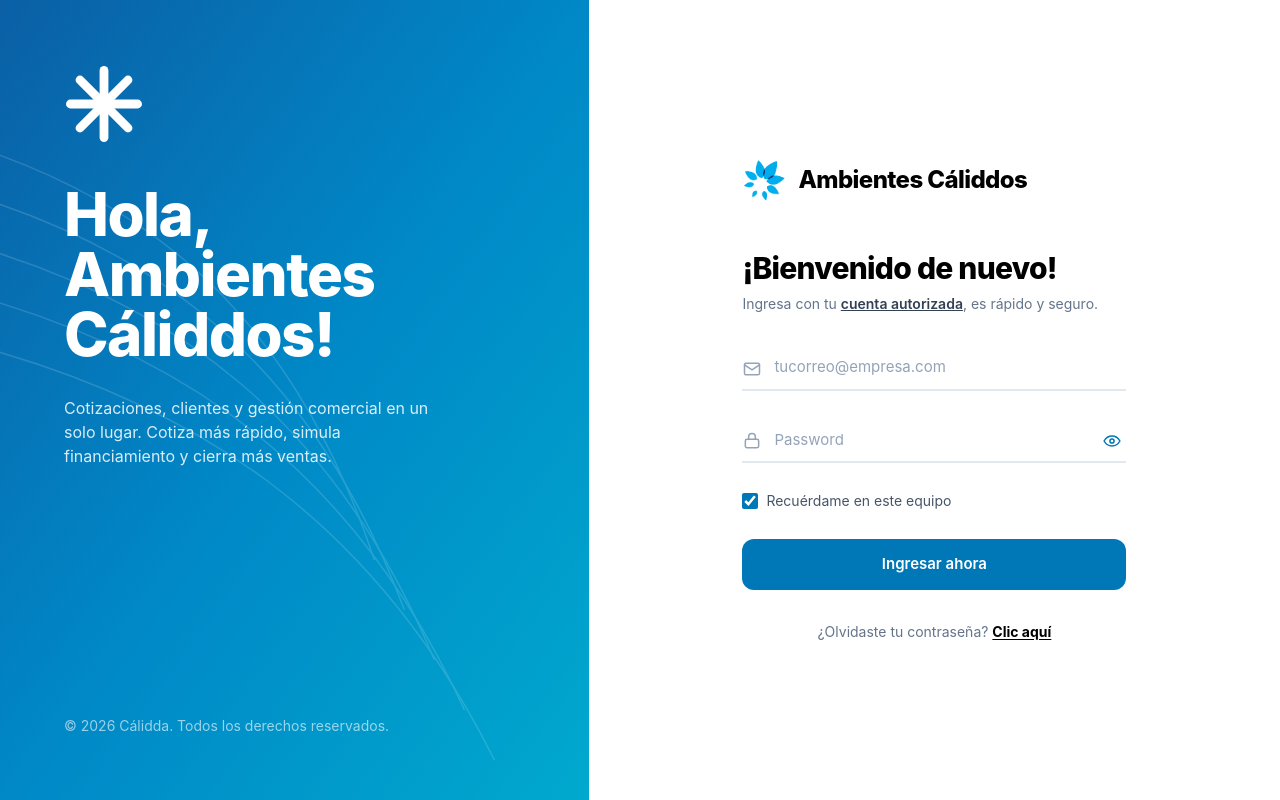
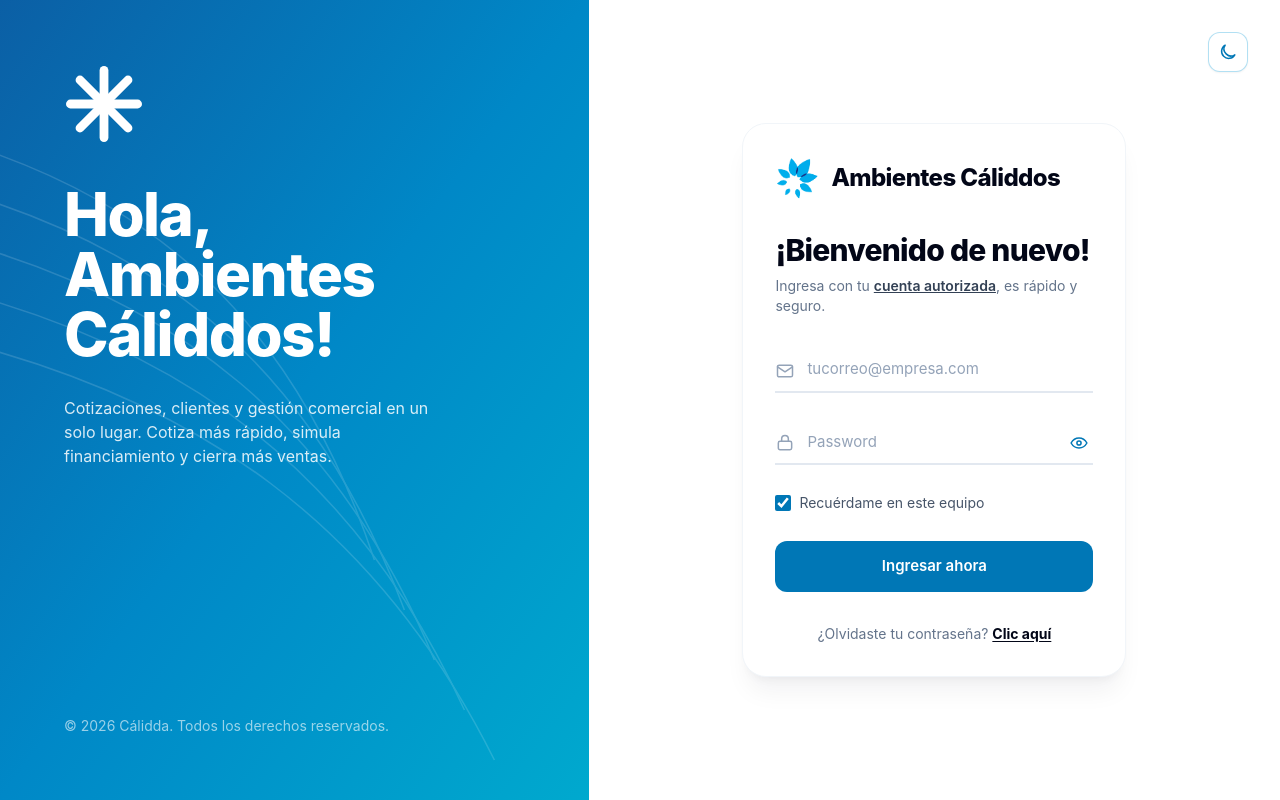
Before and after one commit to mich240999/Cotizador_Calidda, a Next.js app: page / in a window 1280 px wide. Built offline with nearby package versions, Linux system fonts and the light colour scheme; no server answers.

Commit message:
ui: agrega modo oscuro a pantalla de acceso

```diff
--- a/components/AuthGate.tsx
+++ b/components/AuthGate.tsx
@@ -57,9 +57,13 @@ export default function AuthGate({ children }: { children: React.ReactNode }) {
   const [error, setError] = useState<string | null>(null);
   const [recordarme, setRecordarme] = useState(true);
   const [conflicto, setConflicto] = useState(false);
+  const [oscuro, setOscuro] = useState(false);
 
   useEffect(() => {
     try {
+      const temaOscuro = localStorage.getItem("sh-theme") === "dark";
+      setOscuro(temaOscuro);
+      document.documentElement.classList.toggle("dark", temaOscuro);
       const guardado = localStorage.getItem("calidda_correo");
       if (guardado) setCorreo(guardado);
     } catch {
@@ -199,6 +203,15 @@ export default function AuthGate({ children }: { children: React.ReactNode }) {
     setAviso("Mantuvimos la sesión abierta en el otro equipo.");
   };
 
+  const alternarTema = () => {
+    const nuevoTema = !oscuro;
+    setOscuro(nuevoTema);
+    document.documentElement.classList.toggle("dark", nuevoTema);
+    try {
+      localStorage.setItem("sh-theme", nuevoTema ? "dark" : "light");
+    } catch { /* almacenamiento no disponible */ }
+  };
+
   const recuperar = useCallback(async () => {
     setError(null);
     setAviso(null);
@@ -237,7 +250,7 @@ export default function AuthGate({ children }: { children: React.ReactNode }) {
 
   if (!email) {
     return (
-      <div className="min-h-screen flex flex-col lg:flex-row bg-white">
+      <div className="min-h-screen flex flex-col lg:flex-row bg-white dark:bg-slate-950 transition-colors">
         {/* Izquierda: panel marca azul profundo */}
         <div className="relative overflow-hidden lg:w-[46%] bg-gradient-to-br from-[#0B5FA5] via-[#0088C7] to-[#00A9CE] text-white flex flex-col justify-between p-6 sm:p-8 lg:p-16 min-h-0 lg:min-h-[420px]">
           <svg className="pointer-events-none absolute inset-0 h-full w-full opacity-[0.14]" viewBox="0 0 600 800" fill="none" stroke="white" strokeWidth="1.5" preserveAspectRatio="xMidYMid slice">
@@ -261,19 +274,37 @@ export default function AuthGate({ children }: { children: React.ReactNode }) {
         </div>
 
         {/* Derecha: acceso */}
-        <div className="flex-1 flex items-center justify-center p-5 sm:p-8 lg:p-16 bg-white">
-          <div className="w-full max-w-sm py-6 lg:py-0">
+        <div className="relative flex-1 flex items-center justify-center p-5 pt-16 sm:p-8 sm:pt-20 lg:p-16 bg-white dark:bg-slate-950 transition-colors">
+          <button
+            type="button"
+            onClick={alternarTema}
+            title={oscuro ? "Cambiar a modo claro" : "Cambiar a modo oscuro"}
+            aria-label={oscuro ? "Cambiar a modo claro" : "Cambiar a modo oscuro"}
+            className="absolute right-5 top-5 inline-flex h-10 w-10 items-center justify-center rounded-xl border border-[#0099D8]/30 bg-white text-[#0077B6] shadow-sm transition hover:bg-sky-50 focus-visible:outline-none focus-visible:ring-2 focus-visible:ring-[#0099D8] dark:border-[#00A9CE]/40 dark:bg-slate-900 dark:text-sky-300 dark:hover:bg-slate-800 sm:right-8 sm:top-8"
+          >
+            <svg aria-hidden="true" viewBox="0 0 24 24" className="h-5 w-5" fill="none" stroke="currentColor" strokeWidth="1.8" strokeLinecap="round" strokeLinejoin="round">
+              {oscuro ? (
+                <>
+                  <circle cx="12" cy="12" r="4" />
+                  <path d="M12 2v2m0 16v2M4.93 4.93l1.42 1.42m11.3 11.3 1.42 1.42M2 12h2m16 0h2M4.93 19.07l1.42-1.42m11.3-11.3 1.42-1.42" />
+                </>
+              ) : (
+                <path d="M20.2 15.4A8.4 8.4 0 0 1 8.6 3.8 8.5 8.5 0 1 0 20.2 15.4Z" />
+              )}
+            </svg>
+          </button>
+          <div className="w-full max-w-sm rounded-3xl border border-slate-100 bg-white p-6 shadow-xl shadow-slate-900/5 transition-colors dark:border-[#0099D8]/25 dark:bg-slate-900 dark:shadow-black/30 sm:p-8">
             <div className="flex items-center gap-2.5 sm:gap-3">
               <LogoCalidda className="h-9 sm:h-11 w-auto" />
-              <span className="text-xl sm:text-2xl font-extrabold text-black tracking-tight">Ambientes Cáliddos</span>
+              <span className="text-xl sm:text-2xl font-extrabold text-slate-950 dark:text-white tracking-tight">Ambientes Cáliddos</span>
             </div>
 
-            <h1 className="mt-8 lg:mt-12 text-2xl sm:text-3xl font-extrabold text-black tracking-tight">
+            <h1 className="mt-8 text-2xl sm:text-3xl font-extrabold text-slate-950 dark:text-white tracking-tight">
               {vista === "login" ? "¡Bienvenido de nuevo!" : "Recupera tu acceso"}
             </h1>
-            <p className="mt-2 text-sm text-slate-500">
+            <p className="mt-2 text-sm text-slate-500 dark:text-slate-400">
               {vista === "login" ? (
-                <>Ingresa con tu <u className="font-semibold text-slate-700">cuenta autorizada</u>, es rápido y seguro.</>
+                <>Ingresa con tu <u className="font-semibold text-slate-700 dark:text-slate-200">cuenta autorizada</u>, es rápido y seguro.</>
               ) : (
                 "Te enviaremos un enlace para crear una nueva contraseña."
               )}
@@ -281,14 +312,14 @@ export default function AuthGate({ children }: { children: React.ReactNode }) {
 
             <div className="mt-8 space-y-7">
               <div className="relative">
-                <svg className="pointer-events-none absolute left-0 top-1/2 -translate-y-1/2 h-5 w-5 text-slate-400" viewBox="0 0 24 24" fill="none" stroke="currentColor" strokeWidth="1.8" strokeLinecap="round" strokeLinejoin="round" aria-hidden>
+                <svg className="pointer-events-none absolute left-0 top-1/2 -translate-y-1/2 h-5 w-5 text-slate-400 dark:text-slate-500" viewBox="0 0 24 24" fill="none" stroke="currentColor" strokeWidth="1.8" strokeLinecap="round" strokeLinejoin="round" aria-hidden>
                   <rect x="3" y="5" width="18" height="14" rx="2" />
                   <path d="m3 7 9 6 9-6" />
                 </svg>
                 <input
                   type="email"
                   autoComplete="email"
-                  className="w-full border-0 border-b-2 border-slate-200 bg-transparent pl-8 pr-0 py-2.5 text-[15px] font-semibold text-black placeholder:font-normal placeholder:text-slate-400 focus:border-black focus:outline-none focus:ring-0"
+                  className="w-full border-0 border-b-2 border-slate-200 bg-transparent pl-8 pr-0 py-2.5 text-[15px] font-semibold text-slate-950 placeholder:font-normal placeholder:text-slate-400 focus:border-[#0099D8] focus:outline-none focus:ring-0 dark:border-slate-700 dark:text-slate-100 dark:placeholder:text-slate-500"
                   placeholder="tucorreo@empresa.com"
                   value={correo}
                   onChange={(e) => setCorreo(e.target.value)}
@@ -297,14 +328,14 @@ export default function AuthGate({ children }: { children: React.ReactNode }) {
               </div>
               {vista === "login" && (
                 <div className="relative">
-                  <svg className="pointer-events-none absolute left-0 top-1/2 -translate-y-1/2 h-5 w-5 text-slate-400" viewBox="0 0 24 24" fill="none" stroke="currentColor" strokeWidth="1.8" strokeLinecap="round" strokeLinejoin="round" aria-hidden>
+                  <svg className="pointer-events-none absolute left-0 top-1/2 -translate-y-1/2 h-5 w-5 text-slate-400 dark:text-slate-500" viewBox="0 0 24 24" fill="none" stroke="currentColor" strokeWidth="1.8" strokeLinecap="round" strokeLinejoin="round" aria-hidden>
                     <rect x="4" y="10" width="16" height="10" rx="2" />
                     <path d="M8 10V7a4 4 0 0 1 8 0v3" />
                   </svg>
                   <input
                     type={verClave ? "text" : "password"}
                     autoComplete="current-password"
-                    className="w-full border-0 border-b-2 border-slate-200 bg-transparent pl-8 pr-10 py-2.5 text-[15px] text-black placeholder:text-slate-400 focus:border-black focus:outline-none focus:ring-0"
+                    className="w-full border-0 border-b-2 border-slate-200 bg-transparent pl-8 pr-10 py-2.5 text-[15px] text-slate-950 placeholder:text-slate-400 focus:border-[#0099D8] focus:outline-none focus:ring-0 dark:border-slate-700 dark:text-slate-100 dark:placeholder:text-slate-500"
                     placeholder="Password"
                     value={clave}
                     onChange={(e) => setClave(e.target.value)}
@@ -313,7 +344,7 @@ export default function AuthGate({ children }: { children: React.ReactNode }) {
                   <button
                     type="button"
                     onClick={() => setVerClave((v) => !v)}
-                    className="absolute right-0 top-1/2 -translate-y-1/2 rounded-md p-1 text-[#0077B6] transition hover:bg-sky-50 hover:text-[#005B96] focus-visible:outline-none focus-visible:ring-2 focus-visible:ring-[#0099D8]"
+                    className="absolute right-0 top-1/2 -translate-y-1/2 rounded-md p-1 text-[#0077B6] transition hover:bg-sky-50 hover:text-[#005B96] focus-visible:outline-none focus-visible:ring-2 focus-visible:ring-[#0099D8] dark:text-sky-300 dark:hover:bg-slate-800 dark:hover:text-sky-200"
                     title={verClave ? "Ocultar" : "Mostrar"}
                     aria-label={verClave ? "Ocultar contraseña" : "Mostrar contraseña"}
                   >
@@ -336,7 +367,7 @@ export default function AuthGate({ children }: { children: React.ReactNode }) {
                 </div>
               )}
               {vista === "login" && (
-                <label className="flex items-center gap-2 text-sm text-slate-600 cursor-pointer select-none">
+                <label className="flex items-center gap-2 text-sm text-slate-600 dark:text-slate-300 cursor-pointer select-none">
                   <input
                     type="checkbox"
                     checked={recordarme}
@@ -348,7 +379,7 @@ export default function AuthGate({ children }: { children: React.ReactNode }) {
               )}
               {vista === "login" ? (
                 <button
-                  className="w-full rounded-xl bg-[#0077B6] py-3.5 text-[15px] font-semibold text-white transition hover:bg-[#005B96] active:bg-[#004E89] disabled:opacity-60"
+                  className="w-full rounded-xl bg-[#0077B6] py-3.5 text-[15px] font-semibold text-white transition hover:bg-[#005B96] active:bg-[#004E89] disabled:opacity-60 dark:bg-sky-700 dark:hover:bg-sky-600 dark:active:bg-sky-800"
                   onClick={() => ingresar()}
                   disabled={busy}
                 >
@@ -356,7 +387,7 @@ export default function AuthGate({ children }: { children: React.ReactNode }) {
                 </button>
               ) : (
                 <button
-                  className="w-full rounded-xl bg-[#0077B6] py-3.5 text-[15px] font-semibold text-white transition hover:bg-[#005B96] active:bg-[#004E89] disabled:opacity-60"
+                  className="w-full rounded-xl bg-[#0077B6] py-3.5 text-[15px] font-semibold text-white transition hover:bg-[#005B96] active:bg-[#004E89] disabled:opacity-60 dark:bg-sky-700 dark:hover:bg-sky-600 dark:active:bg-sky-800"
                   onClick={recuperar}
                   disabled={busy}
                 >
@@ -366,17 +397,17 @@ export default function AuthGate({ children }: { children: React.ReactNode }) {
             </div>
 
             {error && (
-              <p className="mt-5 rounded-xl bg-red-50 border border-red-200 text-red-700 text-sm px-4 py-2.5">{error}</p>
+              <p className="mt-5 rounded-xl bg-red-50 border border-red-200 text-red-700 text-sm px-4 py-2.5 dark:bg-red-950/40 dark:border-red-900 dark:text-red-300">{error}</p>
             )}
             {aviso && (
-              <p className="mt-5 rounded-xl bg-emerald-50 border border-emerald-200 text-emerald-700 text-sm px-4 py-2.5">{aviso}</p>
+              <p className="mt-5 rounded-xl bg-emerald-50 border border-emerald-200 text-emerald-700 text-sm px-4 py-2.5 dark:bg-emerald-950/40 dark:border-emerald-900 dark:text-emerald-300">{aviso}</p>
             )}
 
-            <p className="mt-8 text-center text-sm text-slate-500">
+            <p className="mt-8 text-center text-sm text-slate-500 dark:text-slate-400">
               {vista === "login" ? (
-                <>¿Olvidaste tu contraseña? <button className="font-bold text-black underline underline-offset-2 hover:no-underline" onClick={() => { setVista("recuperar"); setError(null); setAviso(null); }}>Clic aquí</button></>
+                <>¿Olvidaste tu contraseña? <button className="font-bold text-slate-950 underline underline-offset-2 hover:no-underline dark:text-sky-300" onClick={() => { setVista("recuperar"); setError(null); setAviso(null); }}>Clic aquí</button></>
               ) : (
-                <button className="font-bold text-black underline underline-offset-2 hover:no-underline" onClick={() => { setVista("login"); setError(null); setAviso(null); }}>← Volver a iniciar sesión</button>
+                <button className="font-bold text-slate-950 underline underline-offset-2 hover:no-underline dark:text-sky-300" onClick={() => { setVista("login"); setError(null); setAviso(null); }}>← Volver a iniciar sesión</button>
               )}
             </p>
           </div>
@@ -387,7 +418,7 @@ export default function AuthGate({ children }: { children: React.ReactNode }) {
               role="dialog"
               aria-modal="true"
               aria-labelledby="conflicto-sesion-titulo"
-              className="w-full max-w-xl rounded-2xl border border-amber-200 bg-[#fffdf5] p-5 text-amber-950 shadow-2xl sm:p-7"
+              className="w-full max-w-xl rounded-2xl border border-amber-200 bg-[#fffdf5] p-5 text-amber-950 shadow-2xl dark:border-amber-800 dark:bg-slate-900 dark:text-slate-100 sm:p-7"
             >
               <div className="flex items-start gap-3">
                 <span aria-hidden className="flex h-10 w-10 shrink-0 items-center justify-center rounded-full bg-amber-100 text-xl">!</span>
@@ -395,7 +426,7 @@ export default function AuthGate({ children }: { children: React.ReactNode }) {
                   <h2 id="conflicto-sesion-titulo" className="text-lg font-extrabold sm:text-xl">
                     Tu cuenta ya tiene una sesión activa
                   </h2>
-                  <p className="mt-2 text-sm leading-relaxed text-amber-900/80">
+                  <p className="mt-2 text-sm leading-relaxed text-amber-900/80 dark:text-slate-300">
                     Si continúas, se cerrará la sesión anterior. ¿Cómo deseas proceder?
                   </p>
                 </div>
@@ -405,7 +436,7 @@ export default function AuthGate({ children }: { children: React.ReactNode }) {
                   type="button"
                   onClick={mantenerSesion}
                   disabled={busy}
-                  className="min-h-12 flex-1 rounded-xl border border-amber-300 bg-white px-4 py-3 text-sm font-bold text-amber-950 transition hover:bg-amber-50 disabled:opacity-60"
+                  className="min-h-12 flex-1 rounded-xl border border-amber-300 bg-white px-4 py-3 text-sm font-bold text-amber-950 transition hover:bg-amber-50 disabled:opacity-60 dark:border-slate-600 dark:bg-slate-800 dark:text-slate-100 dark:hover:bg-slate-700"
                 >
                   Mantener la sesión actual
                 </button>
```
